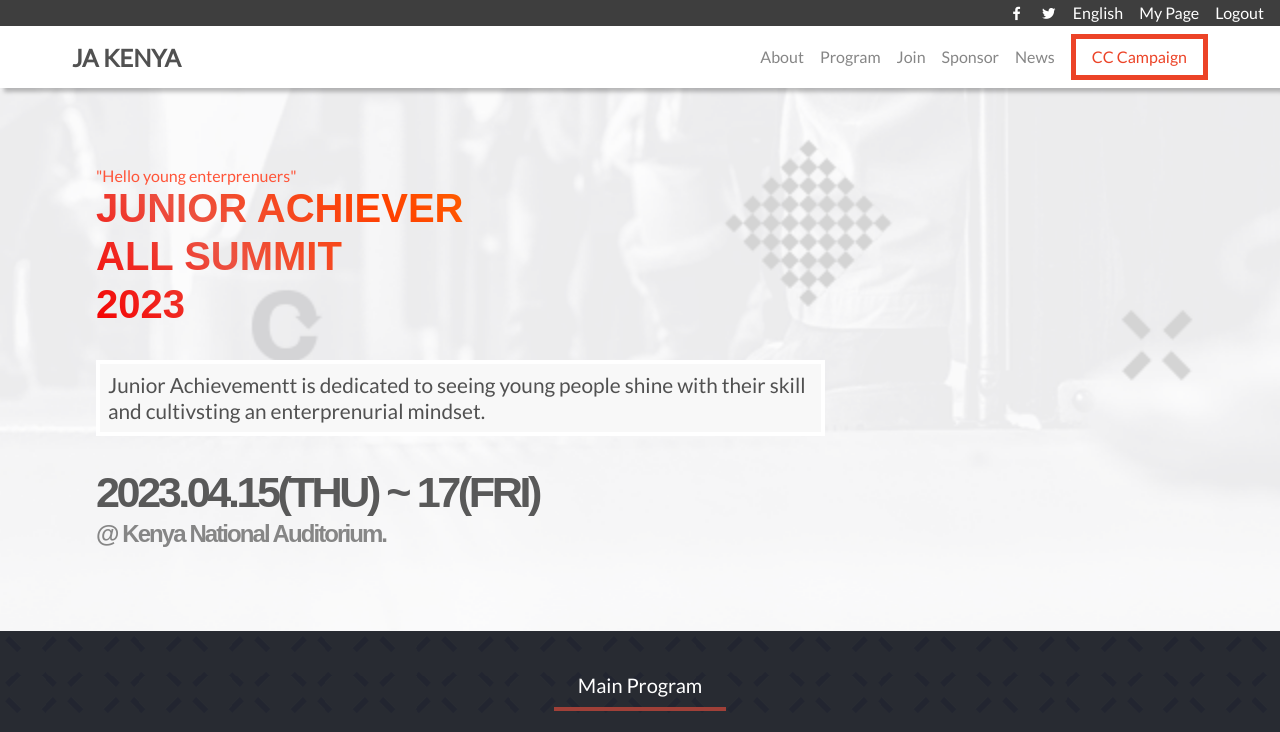
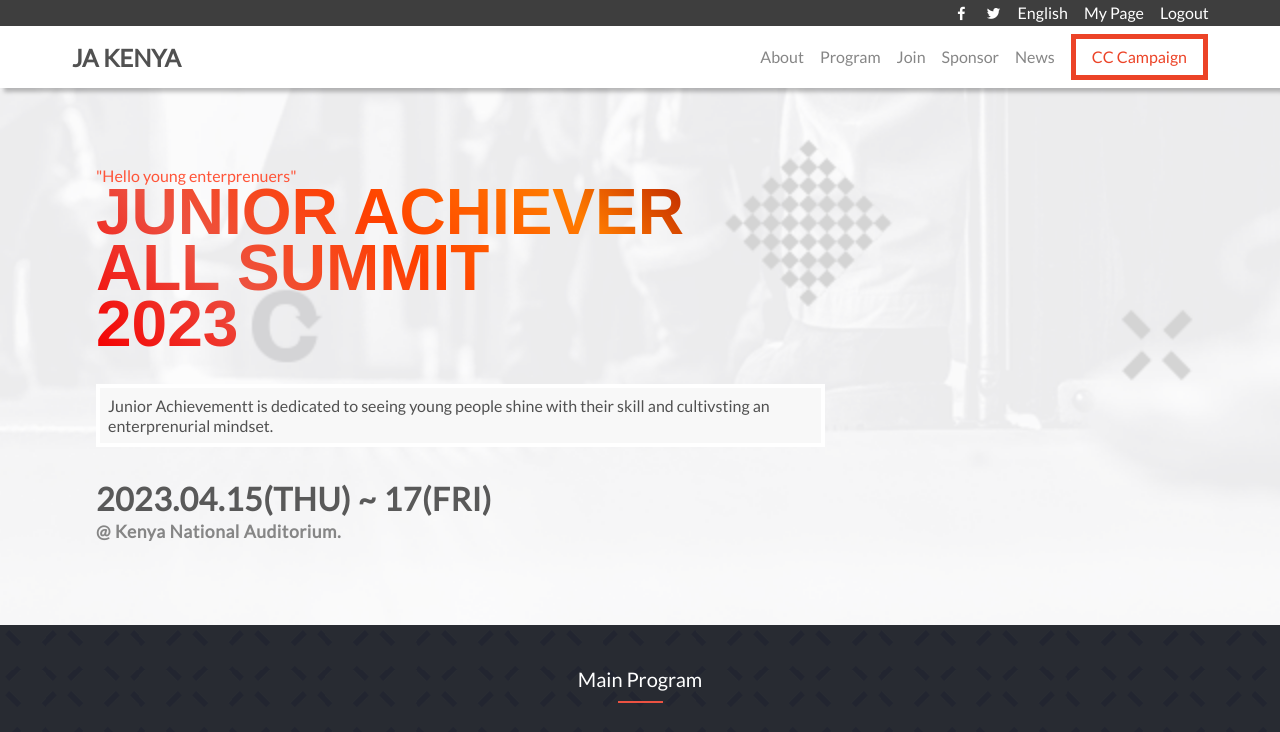
Before and after one commit to ProgramKingAbel/Conference-site-, a website: page index.html in a window 1280 px wide. Shown: the top 732 px of the page. Drawn offline with nearby package versions, Linux system fonts and the light colour scheme; a web font is replaced by a local one.

Commit message:
Made requested changes by code reviewer

```diff
--- a/index.css
+++ b/index.css
@@ -162,16 +162,16 @@
 }
 
 .date {
-  font-family: 'Gothic A1', sans-serif;
-  font-weight: 700;
+  font-family: 'Lato', sans-serif;
+  font-weight: 800;
+  letter-spacing: 0.5px;
   font-size: 1.1rem;
   color: #595959;
-  letter-spacing: -0.08em;
   padding-bottom: 0.2rem;
 }
 
 .location {
-  font-family: 'Gothic A1', sans-serif;
+  font-family: 'Lato', sans-serif;
   font-weight: 600;
   font-size: 0.7rem;
   color: #868686;
@@ -207,8 +207,8 @@
 }
 
 .program-wrapper hr {
-  width: 15%;
-  border: 2px solid #a04038;
+  width: 45px;
+  border: 1px solid #ec5242;
   margin-bottom: 2rem;
 }
 
@@ -278,8 +278,8 @@
 
 .speaker-wrapper hr {
   width: 45px;
-  border: 1.5px solid #a04038;
-  margin-bottom: 1rem;
+  border: 1px solid #ec5242;
+  margin-bottom: 1.5rem;
 }
 
 .speaker-details {
@@ -304,6 +304,7 @@
 
 .speaker-details .info .s-title {
   font-family: 'Lato', sans-serif;
+  font-style: italic;
   font-weight: 700;
   font-size: 0.6rem;
   line-height: 1rem;
@@ -359,16 +360,28 @@
     position: relative;
   }
 
-  nav .top {
+  nav .upper {
+    width: 100%;
     display: flex;
     width: 100%;
     align-items: center;
     justify-content: flex-end;
-    margin: 0 auto;
     background: #3e3e3e;
-    padding: 0.2rem 1rem;
+    padding: 0.2rem 0.5rem ;
     gap: 1rem;
   }
+
+  nav .top {
+    display: flex;
+    width: 90%;
+    margin: 0 auto;
+    align-items: center;
+    justify-content: flex-end;
+    background: #3e3e3e;
+
+    gap: 1rem;
+  }
+
 
   nav .top a {
     font-family: 'Lato', sans-serif;
@@ -410,9 +423,9 @@
   }
 
   .hero-wrapper h1 {
-    font-size: 2.5rem;
+    font-size: 4rem;
     font-weight: 800;
-    line-height: 3rem;
+    line-height: 3.5rem;
     background-clip: initial;
     -webkit-background-clip: text;
     -webkit-text-fill-color: transparent;
@@ -432,16 +445,17 @@
   .description {
     width: 68%;
     font-weight: 400;
-    font-size: 1.3rem;
-    line-height: 1.6rem;
+    font-size: 1rem;
+    line-height: 1.2rem;
   }
 
   .date {
-    font-size: 2.7rem;
+    font-size: 2rem;
   }
 
   .location {
-    font-size: 1.5rem;
+    font-size: 1.1rem;
+    letter-spacing: 0.5px;
   }
 
   .all-programs {
@@ -523,7 +537,7 @@
   footer {
     width: 100%;
     margin: 0 auto;
-    padding: 4rem 0;
+    padding: 2rem 0;
     display: flex;
     align-items: center;
     justify-content: center;
--- a/index.html
+++ b/index.html
@@ -23,7 +23,7 @@
 
         <nav>
 
-            <div>
+            <div class="upper">
                 <ul class="top">
                 <li><a href="#"><i class="uil uil-facebook-f"></i></a></li>
                 <li><a href="#"><i class="uil uil-twitter"></i></a></li>
@@ -144,7 +144,7 @@
 
         <footer>
             <img src="./images/cck-logo1.svg" alt="">
-            <p>2015 Creative Commons Korea. Some Rights Reserved.</p>
+            <p>2023 Junior Achievement Kenya. Some Rights Reserved.</p>
         </footer>
     </section>
 
```
Also changed, not shown: about.css (+7 -4 lines), about.html (+1 -1 lines), README.md.
